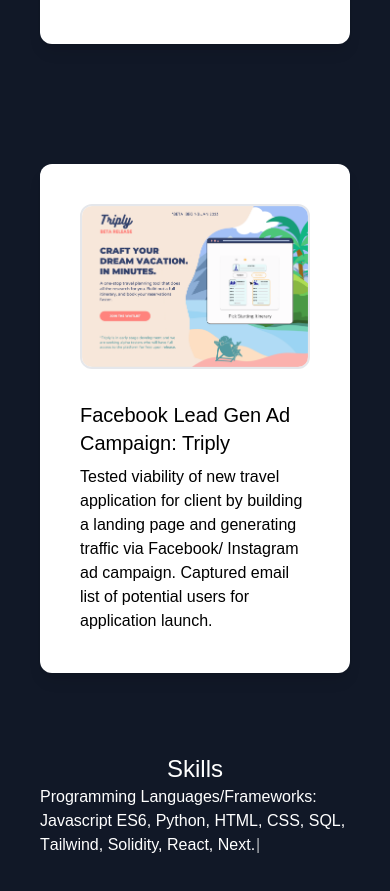
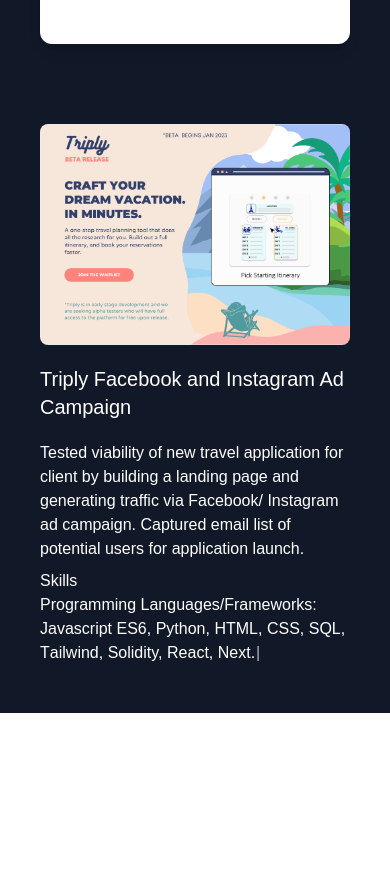
Before and after one commit to mmondro/nextjs-blog, a Next.js app: page / in a window 390 px wide. Shown: the part 3080-3971 px from the top of the page. After the commit the page ends 3793 px from the top, so only its background shows below. Built offline with nearby package versions, Linux system fonts and the light colour scheme.

Commit message:
Merge branch 'main' of https://github.com/mmondro/nextjs-blog

```diff
--- a/package.json
+++ b/package.json
@@ -9,7 +9,7 @@
     "lint": "next lint"
   },
   "dependencies": {
-    "next": "^13.0.4",
+    "next": "^13.1.1",
     "react": "18.2.0",
     "react-dom": "18.2.0",
     "react-icons": "^4.6.0",
--- a/pages/index.js
+++ b/pages/index.js
@@ -9,14 +9,15 @@
 import { BsFillMoonStarsFill } from "react-icons/bs";
 import { useState } from "react";
 import deved from "../public/Mitch.png";
+import code from "../public/Dassault.png";
+import design from "../public/coghlin-companies-web-logo-22.png";
+import consulting from "../public/Dassault.png";
 import Image from "next/image";
 import web1 from "../public/sapience.png";
 import web2 from "../public/experimentmusic.png";
 import web3 from "../public/triply.png";
 import web4 from "../public/googleanalytics.png";
 import Typewriter from 'typewriter-effect';
-
-
 
 export default function Home() {
   const [darkMode, setDarkMode] = useState(true);
@@ -127,9 +128,9 @@
             </div>
             </div>
 
-            <div className="lg:flex flex-wrap gap-10 flex">
-            <div className=" shadow-lg p-10 rounded-xl my-10  dark:bg-white flex-1 w-1/2">
-              <Image src={web4} className="border-2 border-grey rounded-xl w-full" width={400} height={300} />
+            <div>
+            <div className=" shadow-lg p-10 rounded-xl my-10  dark:bg-white flex-1">
+              <Image src={web4} className="border-2 border-grey rounded-xl" width={400} height={300} />
               <h2 className="text-xl font-medium pt-8 pb-2">
               Website Development Agency: Dapper Bros
               </h2>
@@ -142,17 +143,6 @@
               <p className="text-gray-800 py-1">🛠️ Development</p>
               <p className="text-gray-800 py-1">🚀 Deployment</p>
             </div>
-
-            <div className=" shadow-lg p-10 rounded-xl my-10  dark:bg-white flex-1 w-1/2">
-              <Image src={web3} className="border-2 border-grey rounded-xl w-full" width={400} height={300} />
-              <h2 className="text-xl font-medium pt-8 pb-2">
-              Facebook Lead Gen Ad Campaign: Triply
-              </h2>
-              <p>
-              Tested viability of new travel application for client by building a landing page and generating traffic via Facebook/ Instagram ad campaign. Captured email list of potential users for application launch.
-              </p>
-            </div>
-
           </div>
         </section>
 
@@ -162,10 +152,24 @@
 
           <div>
 
+
+            <div className="basis-1/3 flex-1">
+              <Image
+                className="rounded-lg object-cover"
+                width={"100%"}
+                height={"100%"}
+                layout="responsive"
+                src={web3}
+              />
+<h2 className="py-5 text-xl dark:text-white"> Triply Facebook and Instagram Ad Campaign</h2>
+<p className=" flex justify-center dark:text-white" >
+Tested viability of new travel application for client by building a landing page and generating traffic via Facebook/ Instagram ad campaign. Captured email list of potential users for application launch.
+            </p>
+            </div>
+
             <div>
-            <h3 className=" dark:text-white flex justify-center text-2xl"> Skills </h3>
-            <p className=" dark:text-white flex justify-center">
-              <Typewriter class="text-xl" options ={{
+            <h3 className="text-x py-2 dark:text-white md:text-4xl">
+              Skills <Typewriter class="text-sm" options ={{
                 strings: [
                   "Programming Languages/Frameworks:  Javascript ES6, Python, HTML, CSS, SQL, Tailwind, Solidity, React, Next.js, Flask",
                   "Analytics Applications: Google Analytics, Google Ad Words, Optimizely, SEMrush, HubSpot",
@@ -177,8 +181,9 @@
                 delay: 30
               }}
               />
-            </p>
+            </h3>
             </div>
+
           </div>
         </section>
       </main>
--- a/pages/scroller.js
+++ /dev/null
@@ -1,32 +0,0 @@
-import React, { useState } from 'react'
-
-const Scroller = () => {
-  const [text, setText] = useState('Scrolling text goes here')
-
-  const updateText = () => {
-    // Update the text here
-    setText('Updated scrolling text')
-
-    // Restart the animation
-    scroller.classList.remove('animate-x-3')
-    void scroller.offsetWidth
-    scroller.classList.add('animate-x-3')
-  }
-
-  useEffect(() => {
-    // Update the text every 5 seconds
-    const interval = setInterval(updateText, 5000)
-
-    return () => clearInterval(interval)
-  }, [])
-
-  return (
-    <div className='fixed bottom-0'>
-      <div ref={el => (scroller = el)} className='overflow-x-hidden white-space-nowrap animate-x-3'>
-        {text}
-      </div>
-    </div>
-  )
-}
-
-export default Scroller
```
Also changed, not shown: 1 other file (tests, documents, lock files or other folders).
